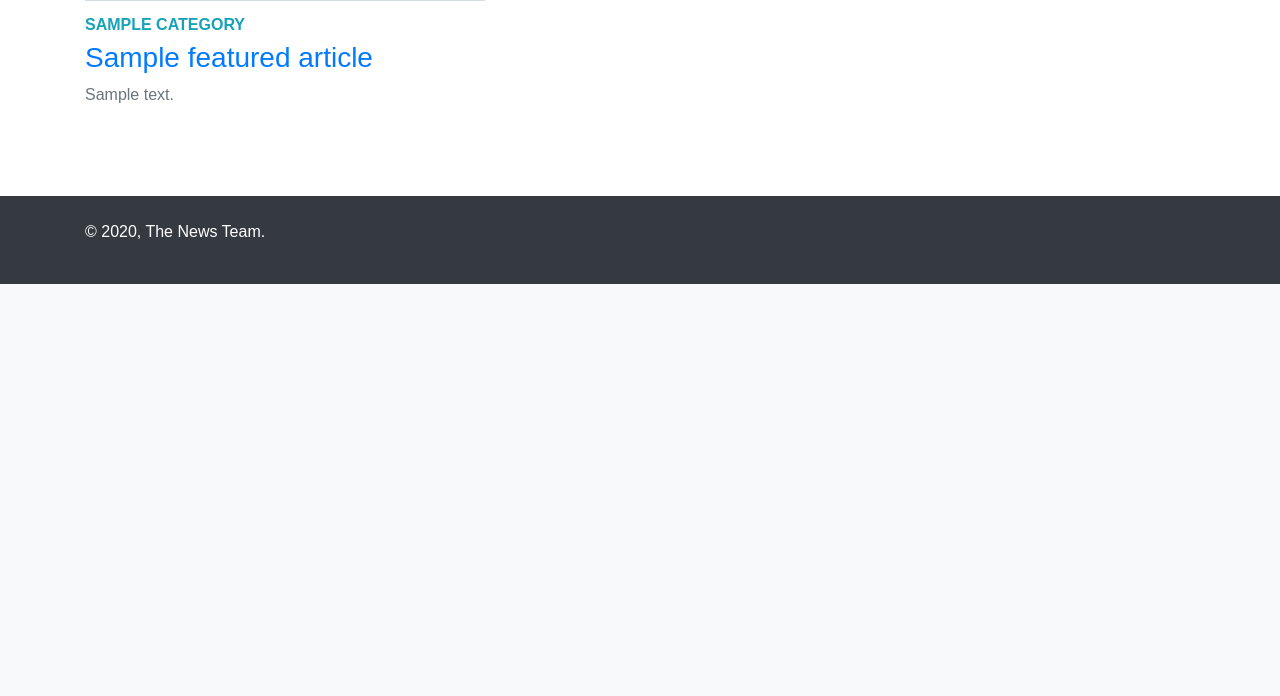
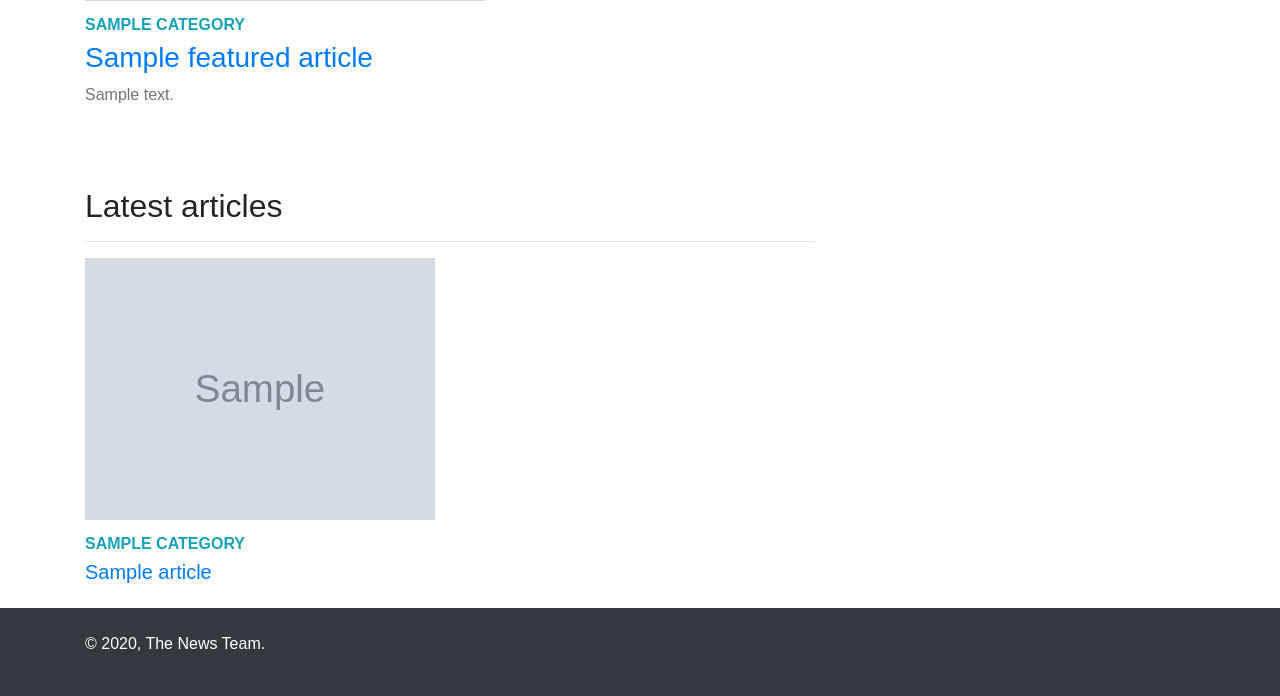
Before and after one commit to dyachoksa/newspaper-v1, a Django app: template apps/pages/templates/pages/index.html in a window 1280 px wide. Shown: the part 516-1212 px from the top of the page. Before the commit the page ends 800 px from the top, so only its background shows below. Run offline with Django 3.2, Linux system fonts and the light colour scheme; the template is opened without the code that fills it: most values are stand-ins (such as "Sample title", 1, 10 or a date in 2020); grey boxes marked "Sample" are stand-in pictures; some libraries are stand-ins or nearby versions; some web fonts are replaced.

Commit message:
Pagination and latest articles
- Added django-bootstrap4
- Updated settings.py
- Updated home page view
- Updated home page template
- Updated article list view
- Updated article list template

```diff
--- a/apps/articles/templates/articles/article_list.html
+++ b/apps/articles/templates/articles/article_list.html
@@ -1,4 +1,5 @@
 {% extends "articles/base.html" %}
+{% load bootstrap4 %}
 
 {% block title %}Articles{% endblock %}
 
@@ -27,4 +28,8 @@
       <p>No articles so far. We are working on it...</p>
     {% endfor %}
   </div>
+
+  {% if is_paginated %}
+    {% bootstrap_pagination page_obj %}
+  {% endif %}
 {% endblock %}
--- a/apps/articles/views.py
+++ b/apps/articles/views.py
@@ -7,6 +7,7 @@ class ArticleListView(ListView):
     model = Article
     context_object_name = "articles"
     queryset = Article.published.order_by("-published_at").all()
+    paginate_by = 10
 
 
 class ArticleDetailView(DetailView):
--- a/apps/pages/templates/pages/index.html
+++ b/apps/pages/templates/pages/index.html
@@ -58,4 +58,42 @@
     <div class="col-12 col-lg-4">
     </div>
   </div>
+
+  <div class="row mt-6">
+    <div class="col-12 col-lg-8">
+      <h2>Latest articles</h2>
+      <hr />
+
+      <div class="row">
+        {% for article in latest_articles %}
+          <div class="col-12 col-md-6">
+            <div class="article mb-4">
+              {% if article.image.name %}
+                <div class="mb-2">
+                  <a href="{% url 'articles:detail' article.pk %}">
+                    <img class="img-fluid" src="{{ article.image_420x330.url }}"
+                         alt="{{ article.title }}" />
+                  </a>
+                </div>
+              {% endif %}
+              {% if article.category_id %}
+                <div class="py-1 font-weight-bold text-uppercase">
+                  <a href="#" class="text-info">{{ article.category.name }}</a>
+                </div>
+              {% endif %}
+              <h5>
+                <a href="{% url 'articles:detail' article.pk %}">{{ article.title }}</a>
+              </h5>
+
+              {% if not article.image.name %}
+                <p>{{ article.description }}</p>
+              {% endif %}
+            </div>
+          </div>
+        {% endfor %}
+      </div>
+    </div>
+
+    <div class="col-12 col-lg-4"></div>
+  </div>
 {% endblock %}
--- a/newspaper/settings.py
+++ b/newspaper/settings.py
@@ -39,6 +39,7 @@ INSTALLED_APPS = [
     "django.contrib.messages",
     "django.contrib.staticfiles",
     # Third apps
+    "bootstrap4",
     "imagekit",
     # Project apps
     "apps.pages.apps.PagesConfig",
--- a/newspaper/static/css/main.css
+++ b/newspaper/static/css/main.css
@@ -36,3 +36,8 @@ body {
 .header .navbar {
   border-bottom: 1px var(--gray) solid;
 }
+
+.mt-6,
+.my-6 {
+  margin-top: 4rem !important;
+}
--- a/newspaper/templates/layouts/master.html
+++ b/newspaper/templates/layouts/master.html
@@ -1,4 +1,4 @@
-{% load static %}
+{% load static bootstrap4 %}
 <!doctype html>
 <html lang="en">
   <head>
@@ -21,6 +21,8 @@
     {% include "partials/header.html" %}
 
     <main class="main container flex-grow-1 mt-4">
+      {% bootstrap_messages %}
+
       {% block content %}{% endblock %}
     </main>
 
--- a/pyproject.toml
+++ b/pyproject.toml
@@ -11,6 +11,7 @@ django = "^3.0.8"
 psycopg2-binary = "^2.8.5"
 Pillow = "^7.2.0"
 django-imagekit = "^4.0.2"
+django-bootstrap4 = "^2.2.0"
 
 [tool.poetry.dev-dependencies]
 black = {version = "19.10b0", allow-prereleases = true}
```
Also changed, not shown: apps/pages/views.py (+10 -1 lines), 1 other file.
